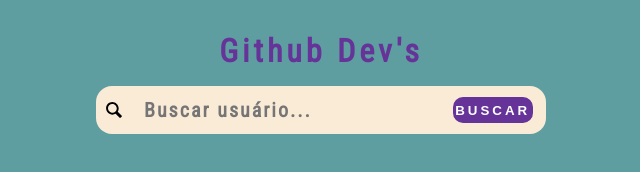
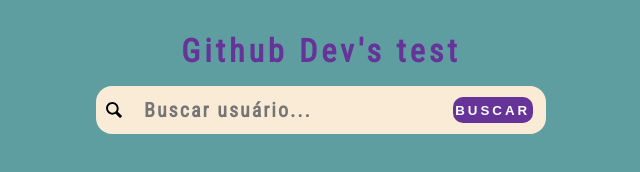
Before and after one commit to vanbastenrx/GitHub-Search-User, a plain HTML site: page index.html in a window 1280 px wide. Shown: the whole page, without its empty margins (319-959 px from the left). Drawn offline with Linux system fonts and the light colour scheme.

Commit message:
new branch test

```diff
--- a/index.html
+++ b/index.html
@@ -13,7 +13,7 @@
   <div class="container">
     <div class="head">
   <header>
-    <div class="header">Github Dev's</div>
+    <div class="header">Github Dev's test</div>
   </header>
       <form class="buscar">
         <div class="buscar--texto input">
```
